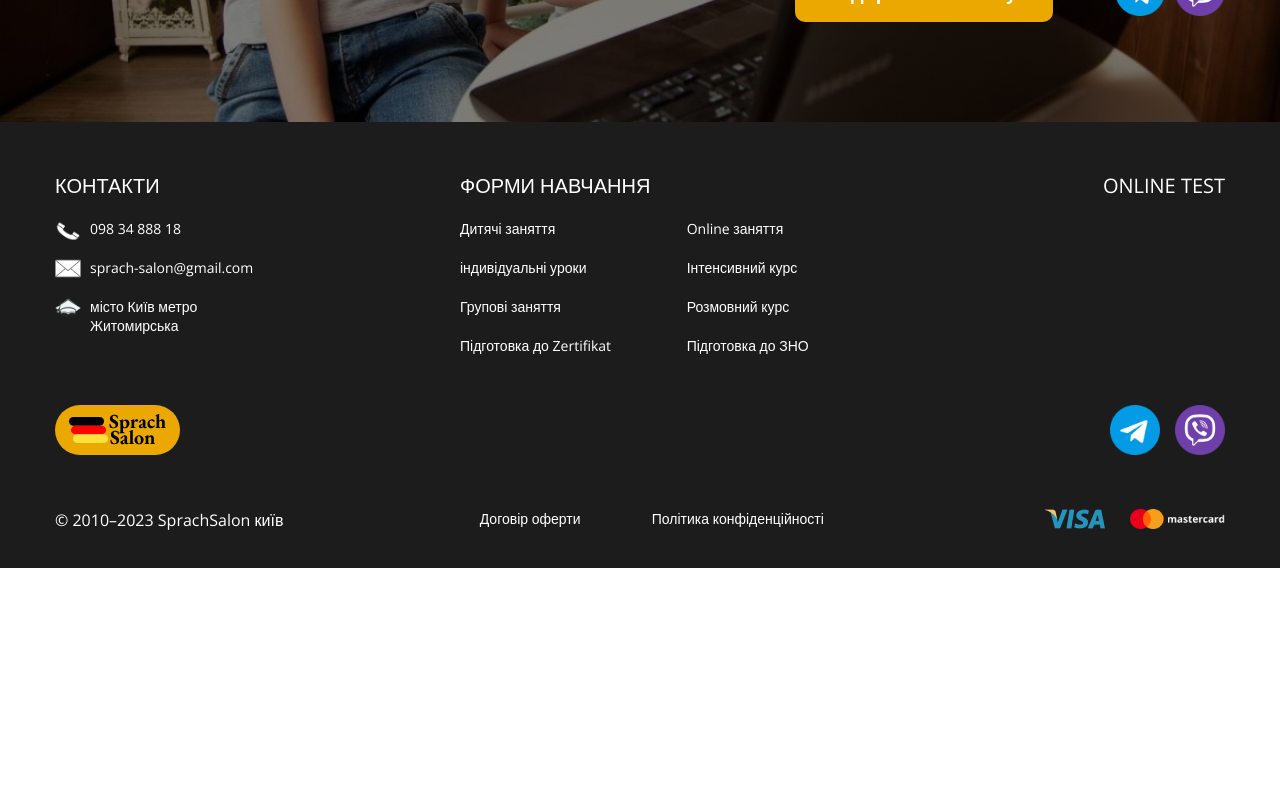
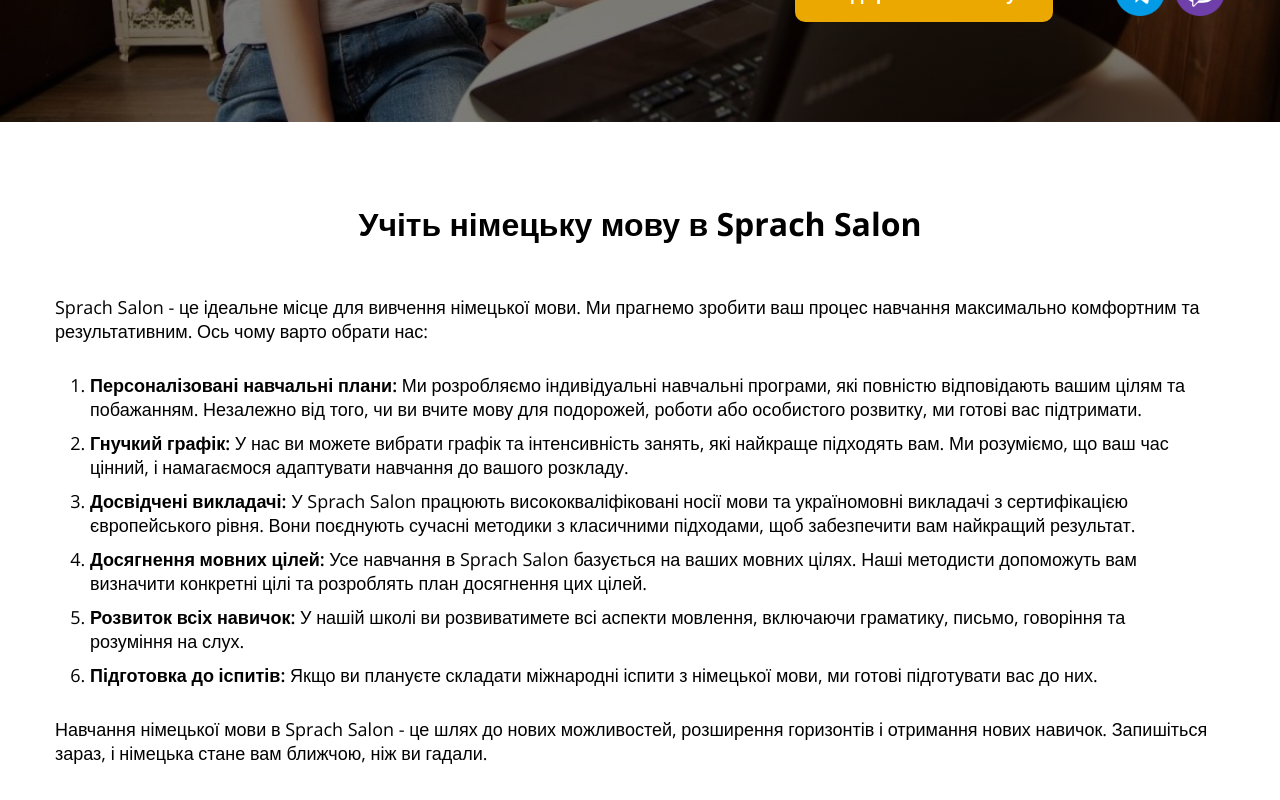
Before and after one commit to fotzeold/Sprach-Salon, a React (Create React App) app: page / in a window 1280 px wide. Shown: the part 4780-5580 px from the top of the page. Before the commit the page ends 5348 px from the top, so only its background shows below. Built offline with nearby package versions, Linux system fonts and the light colour scheme; no server answers.

Commit message:
add School-info

```diff
--- a/src/components/App/App.jsx
+++ b/src/components/App/App.jsx
@@ -10,6 +10,7 @@ import Facts from "../Facts/Facts";
 import GeneralContact from "../GeneralContact/GeneralContact";
 import Advantages from "../Advantages/Advantages";
 import CoursesCarousel from "../CoursesCarousel/CoursesCarousel";
+import SchoolInfo from "../SchoolInfo/SchoolInfo";
 import Footer from "../Footer/Footer"
 import Modal from '../Modal/Modal';
 
@@ -42,9 +43,10 @@ function App() {
 				<Advantages openModal={openModal} />
 				<CoursesCarousel />
 				<GeneralContact background={"second"} />
-				<Footer></Footer>
+				<SchoolInfo />
 				<Modal active={activeModal} closeModal={closeModal} />
 			</main>
+			<Footer></Footer>
 		</div>
 	);
 }
--- a/src/components/CoursesCarousel/courses-carousel.scss
+++ b/src/components/CoursesCarousel/courses-carousel.scss
@@ -41,13 +41,17 @@
 			a{
 				display: block;
 				width: 100%;
-				border:1px solid #0134EB;
+				border:1px solid #EBA801;
 				text-align: center;
 				padding: 10px 0;
 				font-size: 16px;
 				border-radius: 10px;
 				color: black;
 				box-shadow: 0px 2px 5px rgba(0, 0, 0, 0.395);
+			}
+			a:hover{
+				color: white;
+				background-color: #EBA801;
 			}
 		}
 	}
--- a/src/components/Footer/footer.scss
+++ b/src/components/Footer/footer.scss
@@ -84,7 +84,7 @@ footer{
 
 @media all and (max-width: 760px) {
 	footer{
-		padding-top: 30px;
+		padding: 50px 0;
 		.footer__menu{
 			.row{
 				display: block;
@@ -94,6 +94,10 @@ footer{
 				text-align: left;
 			}
 			.footer__menu-contacts{
+				width: 100%;
+			}
+			.footer__menu-courses .menu-courses__main {
+				grid-template-columns: 1fr;
 				width: 100%;
 			}
 		}
@@ -136,10 +140,3 @@ footer{
 		}
 	}
 }
-
-@media all and (max-width: 424px) {
-	footer .footer__menu .footer__menu-courses .menu-courses__main {
-			grid-template-columns: 1fr;
-			width: 100%;
-	}
-}
--- a/src/components/Header/header.scss
+++ b/src/components/Header/header.scss
@@ -130,6 +130,7 @@ header{
 			display: block;
 			li{
 				margin-bottom: 20px;
+				font-size: 18px;
 			}
 			}
 		nav{
@@ -159,7 +160,7 @@ header{
 		}
 
 		.dropdown:hover{
-			height: 335px;
+			height: 470px;
 		}
 
 		.dropdown__content{
--- /dev/null
+++ b/src/components/SchoolInfo/SchoolInfo.jsx
@@ -0,0 +1,26 @@
+import "./school-info.scss";
+
+const SchoolInfo = () => {
+
+	return (
+		<section className="school-info">
+			<div className="container">
+				<div className="school-info__wrapper">
+					<h2>Учіть німецьку мову в Sprach Salon</h2>
+					<p>Sprach Salon - це ідеальне місце для вивчення німецької мови. Ми прагнемо зробити ваш процес навчання максимально комфортним та результативним. Ось чому варто обрати нас:</p>
+					<ol>
+						<li><span>Персоналізовані навчальні плани: </span>Ми розробляємо індивідуальні навчальні програми, які повністю відповідають вашим цілям та побажанням. Незалежно від того, чи ви вчите мову для подорожей, роботи або особистого розвитку, ми готові вас підтримати.</li>
+						<li><span>Гнучкий графік: </span>У нас ви можете вибрати графік та інтенсивність занять, які найкраще підходять вам. Ми розуміємо, що ваш час цінний, і намагаємося адаптувати навчання до вашого розкладу.</li>
+						<li><span>Досвідчені викладачі: </span>У Sprach Salon працюють висококваліфіковані носії мови та україномовні викладачі з сертифікацією європейського рівня. Вони поєднують сучасні методики з класичними підходами, щоб забезпечити вам найкращий результат.</li>
+						<li><span>Досягнення мовних цілей: </span>Усе навчання в Sprach Salon базується на ваших мовних цілях. Наші методисти допоможуть вам визначити конкретні цілі та розроблять план досягнення цих цілей.</li>
+						<li><span>Розвиток всіх навичок: </span>У нашій школі ви розвиватимете всі аспекти мовлення, включаючи граматику, письмо, говоріння та розуміння на слух.</li>
+						<li><span>Підготовка до іспитів: </span>Якщо ви плануєте складати міжнародні іспити з німецької мови, ми готові підготувати вас до них.</li>
+					</ol>
+					<p>Навчання німецької мови в Sprach Salon - це шлях до нових можливостей, розширення горизонтів і отримання нових навичок. Запишіться зараз, і німецька стане вам ближчою, ніж ви гадали.</p>
+				</div>
+			</div>
+		</section>
+	)
+}
+
+export default SchoolInfo;
--- /dev/null
+++ b/src/components/SchoolInfo/school-info.scss
@@ -0,0 +1,31 @@
+.school-info{
+	padding: 60px 0;
+	.school-info__wrapper{
+		h2{
+			font-size: 32px;
+			text-align: center;
+			margin: 20px 0 50px 0;
+		}
+		ol{
+			padding: 0 35px;
+			font-size: 18px;
+		}
+		li{
+			margin: 10px 0;
+		}
+		span{
+			font-weight: 600;
+		}
+		p{
+			margin: 30px 0;
+			font-size: 18px;
+		}
+	}
+}
+
+
+@media all and (max-width: 570px) {
+	.school-info{
+		padding: 40px 0;
+	}
+}
```
